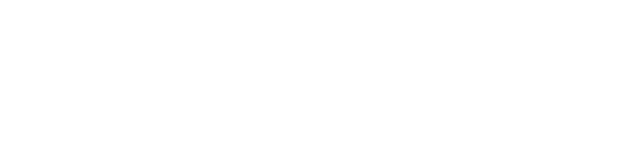
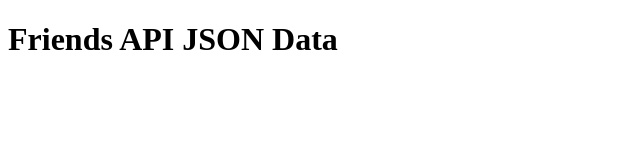
Before and after one commit to csjeon28/csjeon28.github.io, a plain HTML site: page index.html in a window 1280 px wide. Shown: the whole page, without its empty margins (0-640 px from the left). Drawn offline with Linux system fonts and the light colour scheme.

Commit message:
updated h1 tag

```diff
--- a/index.html
+++ b/index.html
@@ -9,7 +9,7 @@
 </head>
 
 <body>
-
+    <h1>Friends API JSON Data</h1>
 </body>
 
 </html>
```
